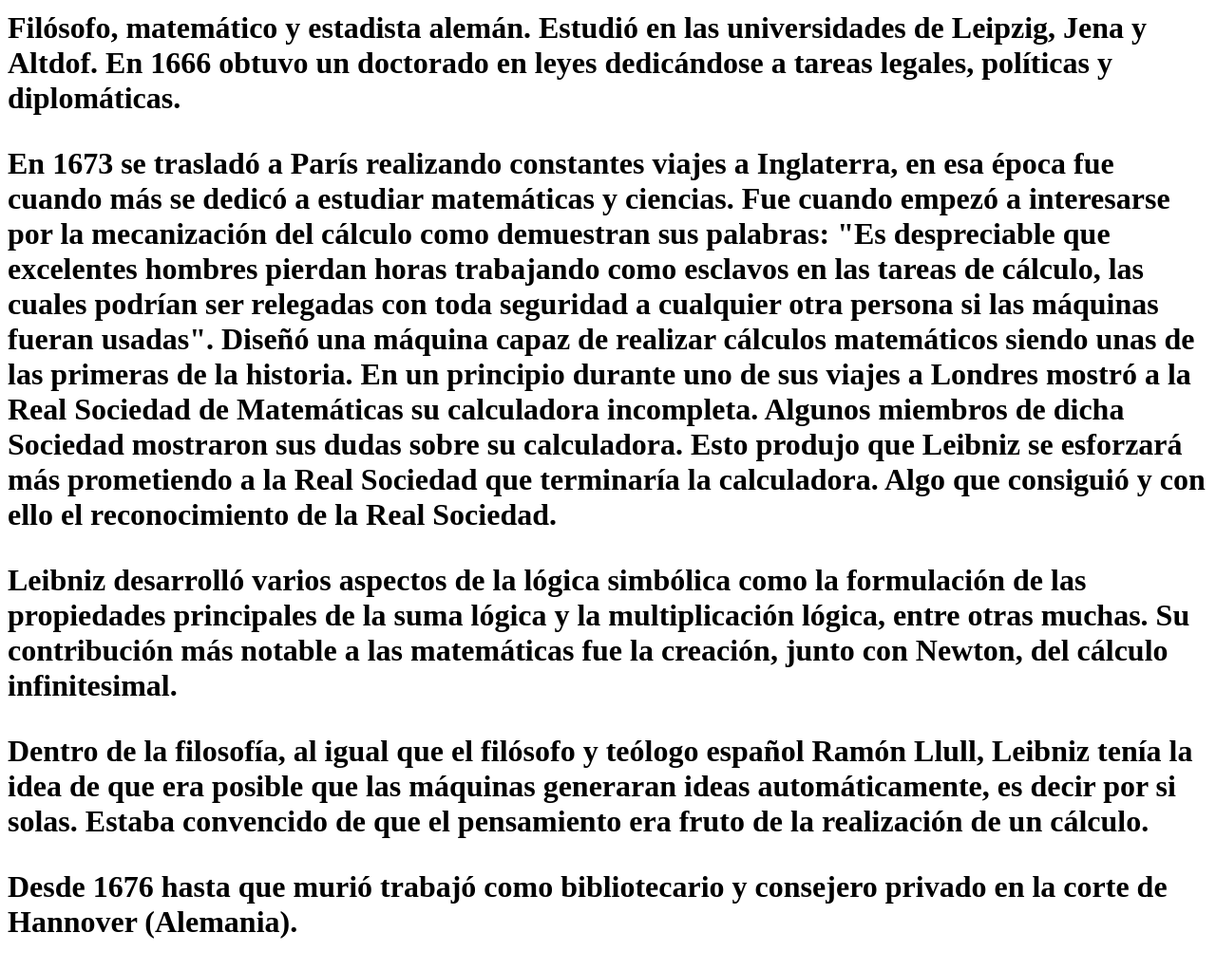
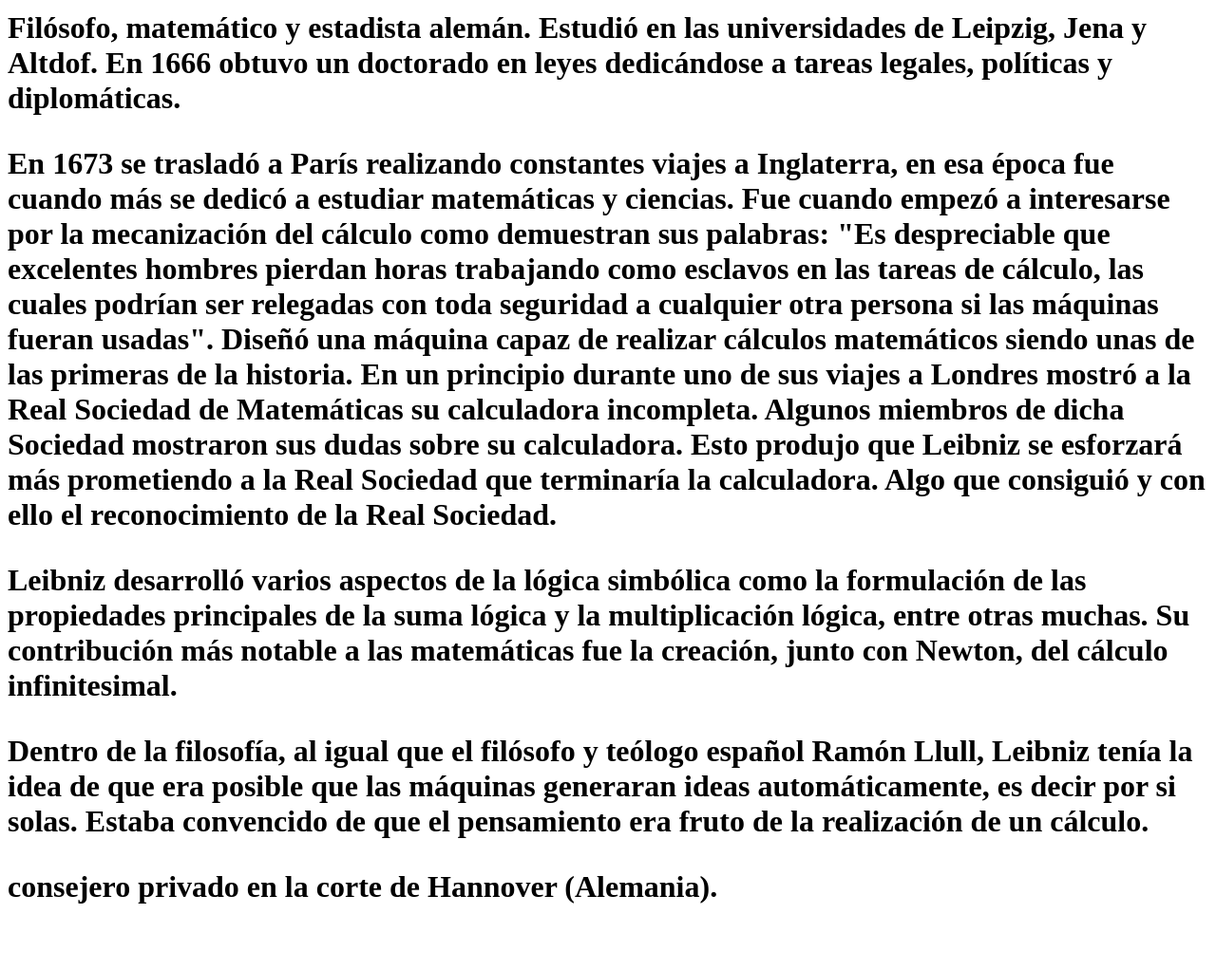
Before and after one commit to neliuss/person, a plain HTML site: page info/cerf.html in a window 1280 px wide. Shown: the part 79-1101 px from the top of the page at 95% size. After the commit the page ends 1064 px from the top, so only its background shows below. Drawn offline with Linux system fonts and the light colour scheme.

Commit message:
segundo cerf commit: info/linus.html

```diff
--- a/info/cerf.html
+++ b/info/cerf.html
@@ -12,7 +12,7 @@
 <p>En 1673 se trasladó a París realizando constantes viajes a Inglaterra, en esa época fue cuando más se dedicó a estudiar matemáticas y ciencias. Fue cuando empezó a interesarse por la mecanización del cálculo como demuestran sus palabras: "Es despreciable que excelentes hombres pierdan horas trabajando como esclavos en las tareas de cálculo, las cuales podrían ser relegadas con toda seguridad a cualquier otra persona si las máquinas fueran usadas". Diseñó una máquina capaz de realizar cálculos matemáticos siendo unas de las primeras de la historia. En un principio durante uno de sus viajes a Londres mostró a la Real Sociedad de Matemáticas su calculadora incompleta. Algunos miembros de dicha Sociedad mostraron sus dudas sobre su calculadora. Esto produjo que Leibniz se esforzará más prometiendo a la Real Sociedad que terminaría la calculadora. Algo que consiguió y con ello el reconocimiento de la Real Sociedad.</p>
 <p>Leibniz desarrolló varios aspectos de la lógica simbólica como la formulación de las propiedades principales de la suma lógica y la multiplicación lógica, entre otras muchas. Su contribución más notable a las matemáticas fue la creación, junto con Newton, del cálculo infinitesimal.</p>
 <p>Dentro de la filosofía, al igual que el filósofo y teólogo español Ramón Llull, Leibniz tenía la idea de que era posible que las máquinas generaran ideas automáticamente, es decir por si solas. Estaba convencido de que el pensamiento era fruto de la realización de un cálculo.</p>
-<p>Desde 1676 hasta que murió trabajó como bibliotecario y consejero privado en la corte de Hannover (Alemania).</p>
+<p> consejero privado en la corte de Hannover (Alemania).</p>
 </body>
 
 </html>
```
